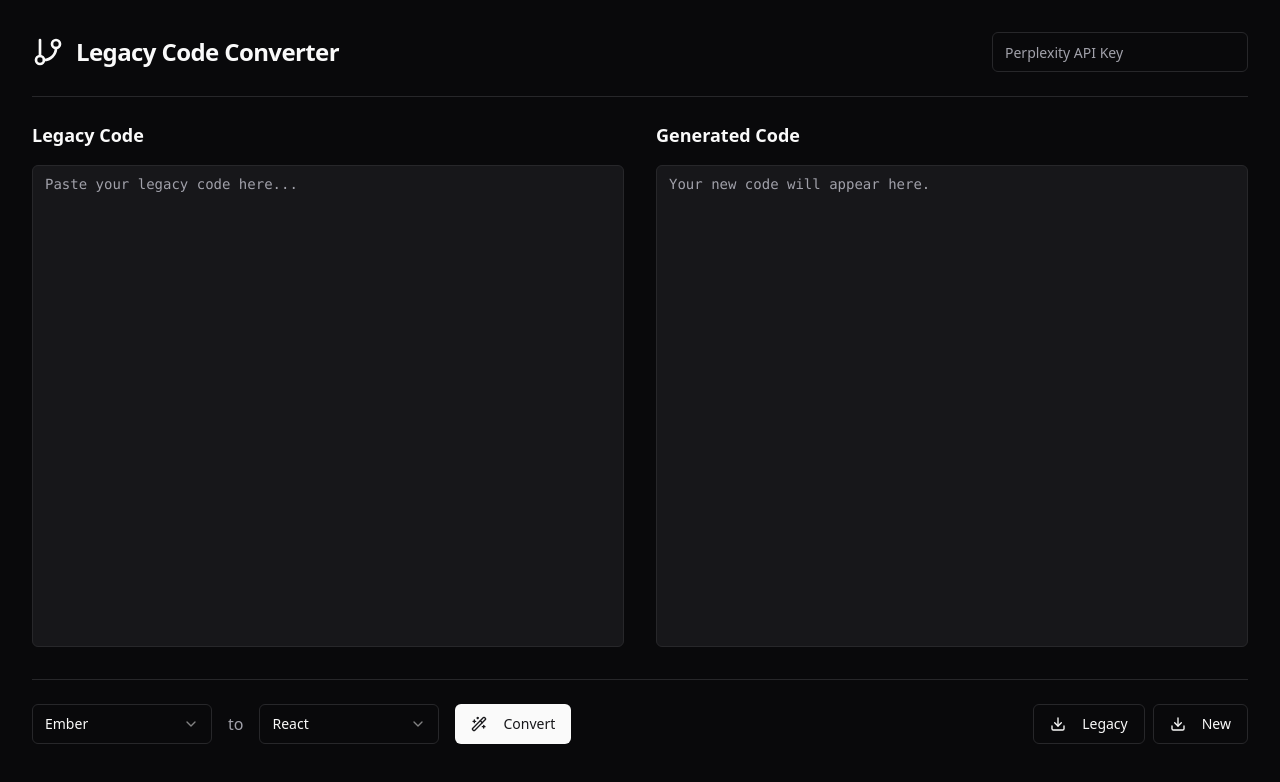
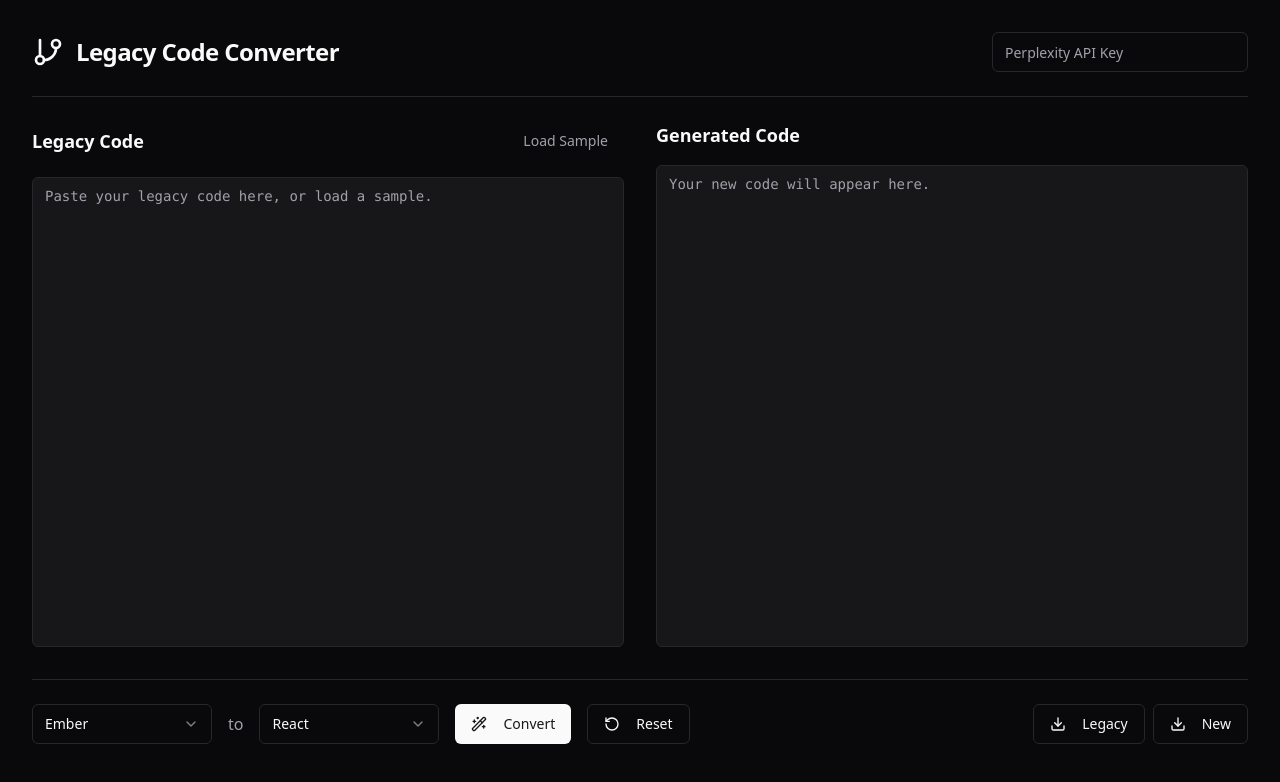
Before and after one commit to helderberto/legacy-to-future-bridge, a React (Vite) app: page / in a window 1280 px wide. Shown: the top 782 px of the page. Built offline with nearby package versions, Linux system fonts and the light colour scheme.

Commit message:
feat: Add Ember code sample and reset functionality
- Added a sample Ember code snippet to the legacy code field.
- Implemented a "reset" button to clear the legacy code input.
- Enabled the user to set the code to migrate.

```diff
--- a/src/pages/Index.tsx
+++ b/src/pages/Index.tsx
@@ -1,4 +1,3 @@
-
 import { useState } from "react";
 import { Button } from "@/components/ui/button";
 import { Textarea } from "@/components/ui/textarea";
@@ -11,12 +10,38 @@ import {
 } from "@/components/ui/select";
 import { Input } from "@/components/ui/input";
 import { toast } from "sonner";
-import { Wand2, Download, GitBranch } from "lucide-react";
+import { Wand2, Download, GitBranch, RotateCcw } from "lucide-react";
 import { convertCode } from "@/lib/api";
 import { downloadFile } from "@/lib/download";
 
 const techStacks = ["React", "Vue", "Svelte", "Angular", "English"];
 const fromLanguages = ["Ember", "Backbone.js", "jQuery", "AngularJS", "Vanilla JS"];
+
+const sampleEmberCode = `import Component from '@glimmer/component';
+import { tracked } from '@glimmer/tracking';
+import { action } from '@ember/object';
+
+export default class CounterComponent extends Component {
+  @tracked count = 0;
+
+  @action
+  increment() {
+    this.count += 1;
+  }
+
+  @action
+  decrement() {
+    this.count -= 1;
+  }
+}
+
+// template.hbs
+<div class="counter">
+  <p>Count: {{this.count}}</p>
+  <button {{on "click" this.increment}}>+</button>
+  <button {{on "click" this.decrement}}>-</button>
+</div>
+`;
 
 const Index = () => {
   const [legacyCode, setLegacyCode] = useState("");
@@ -55,6 +80,12 @@ const Index = () => {
     }
   };
 
+  const handleReset = () => {
+    setLegacyCode("");
+    setGeneratedCode("");
+    toast.info("Fields cleared.");
+  };
+
   const isDocumentation = targetStack.toLowerCase() === 'english';
 
   return (
@@ -77,9 +108,12 @@ const Index = () => {
 
       <main className="flex-grow grid grid-cols-1 lg:grid-cols-2 gap-8 pt-6">
         <div className="flex flex-col gap-4">
-          <h2 className="text-lg font-semibold">Legacy Code</h2>
+          <div className="flex items-center justify-between">
+            <h2 className="text-lg font-semibold">Legacy Code</h2>
+            <Button variant="link" className="text-muted-foreground" onClick={() => setLegacyCode(sampleEmberCode)}>Load Sample</Button>
+          </div>
           <Textarea
-            placeholder="Paste your legacy code here..."
+            placeholder="Paste your legacy code here, or load a sample."
             className="flex-grow resize-none font-mono text-sm bg-secondary/50 border-border"
             value={legacyCode}
             onChange={(e) => setLegacyCode(e.target.value)}
@@ -121,6 +155,10 @@ const Index = () => {
             <Wand2 className="mr-2 h-4 w-4" />
             {isLoading ? "Converting..." : "Convert"}
           </Button>
+          <Button variant="outline" onClick={handleReset} disabled={isLoading}>
+            <RotateCcw className="mr-2 h-4 w-4" />
+            Reset
+          </Button>
         </div>
         <div className="flex items-center gap-2">
             <Button variant="outline" onClick={() => downloadFile(legacyCode, 'legacy_code.txt', 'text/plain')}><Download className="mr-2 h-4 w-4"/>Legacy</Button>
```
